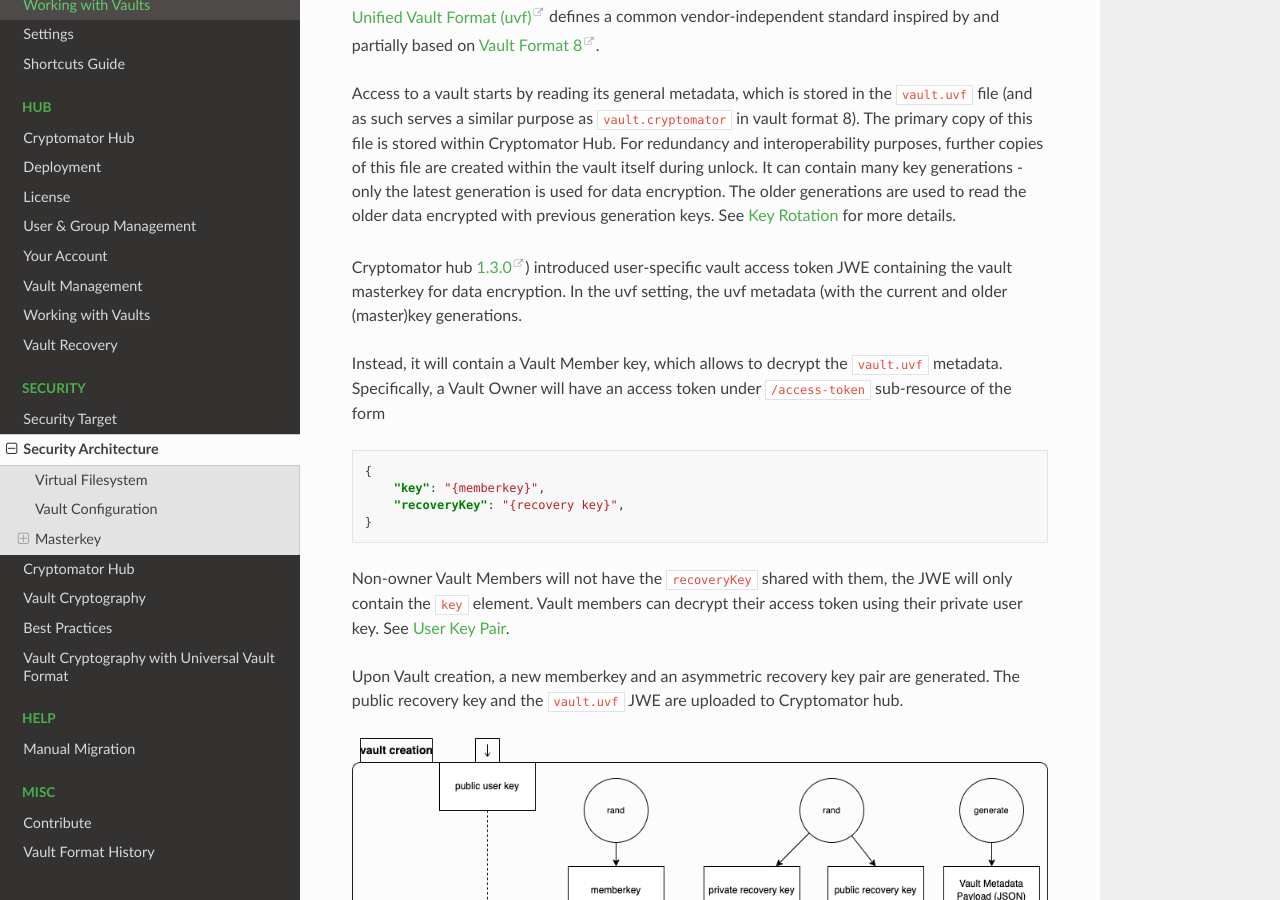
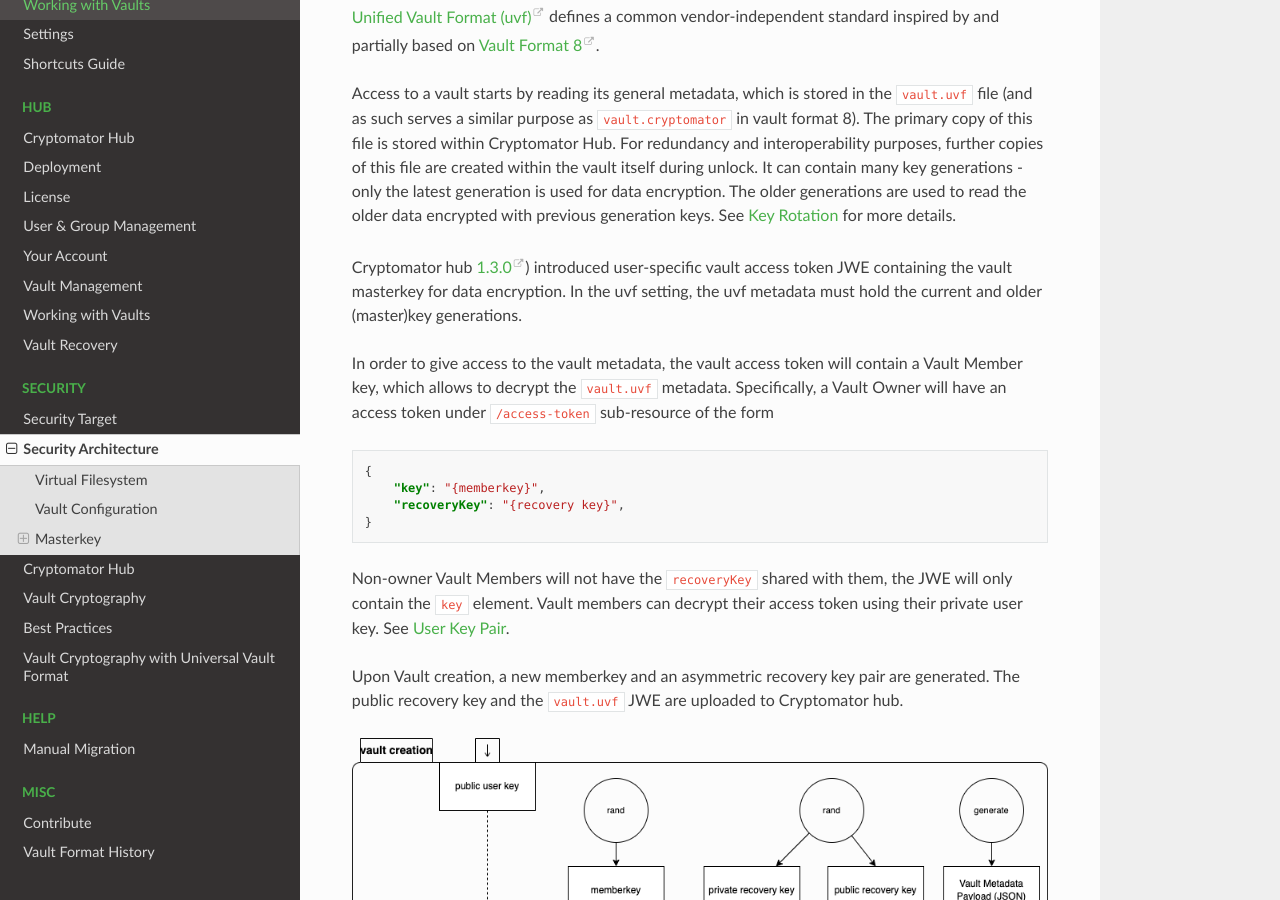
Before and after one commit to cryptomator/docs, a Sphinx documentation site: the page built from source/security/architecture.rst, in a window 1280 px wide and 900 px high, scrolled down 3635 px. Built offline with Sphinx 7.4.7 and the Read the Docs theme 2.0.0, drawn with Linux system fonts in a browser that asks for light colours.

Commit message:
Fix broken sentence.

```diff
--- a/source/security/architecture.rst
+++ b/source/security/architecture.rst
@@ -176,9 +176,9 @@
 See :ref:`Key Rotation <security/uvf/key-rotation>` for more details.
 
 Cryptomator hub `1.3.0 <https://github.com/cryptomator/hub/releases/tag/1.3.0>`_) introduced user-specific vault access token JWE containing the vault masterkey for data encryption.
-In the uvf setting, the uvf metadata (with the current and older (master)key generations.
+In the uvf setting, the uvf metadata must hold the current and older (master)key generations.
 
-Instead, it will contain a Vault Member key, which allows to decrypt the ``vault.uvf`` metadata.
+In order to give access to the vault metadata, the vault access token will contain a Vault Member key, which allows to decrypt the ``vault.uvf`` metadata.
 Specifically, a Vault Owner will have an access token under ``/access-token`` sub-resource of the form
 
 .. code-block:: json
```
